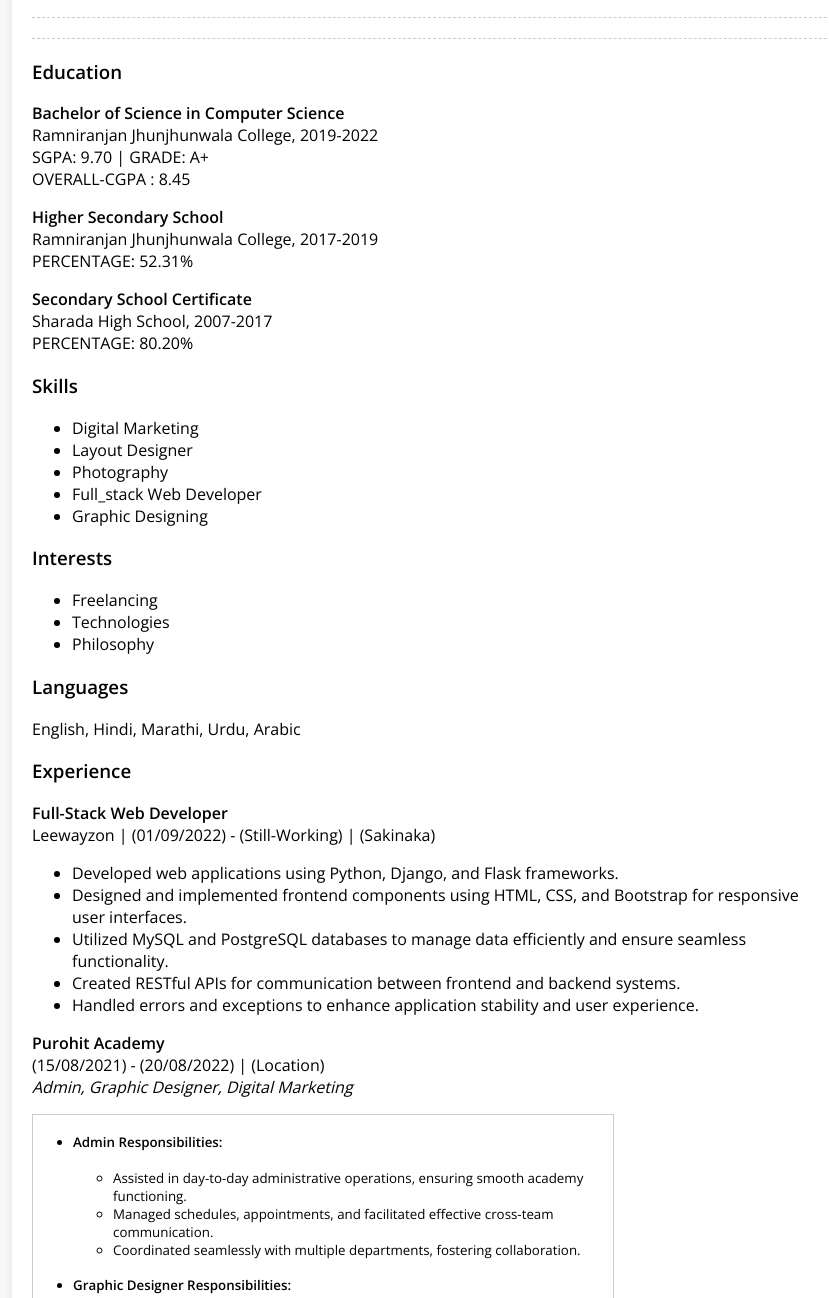
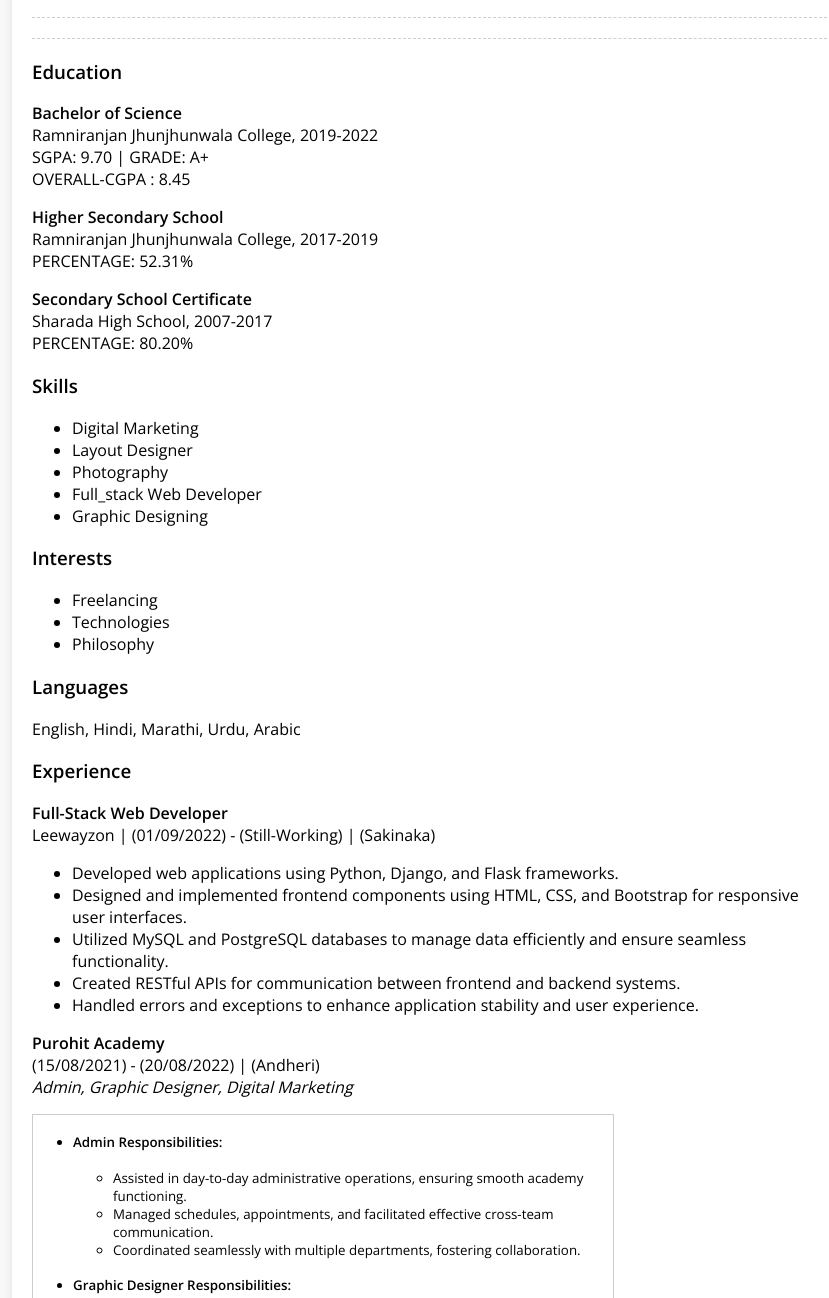
Before and after one commit to Armankhan2001/resume.github.io, a plain HTML site: page index.html in a window 1280 px wide. Shown: the part 680-1978 px from the top of the page, without its empty margins (208-1037 px from the left). Drawn offline with nearby package versions, Linux system fonts and the light colour scheme.

Commit message:
updated,location and graduation detail

```diff
--- a/index.html
+++ b/index.html
@@ -106,7 +106,7 @@
         <div style="width: 100%;border-top: 1px dashed #ccc;margin: 20px 0;" class="divider"></div>
         <div style="width: 100%;border-top: 1px dashed #ccc;margin: 20px 0;" class="divider"></div>
         <h3>Education</h3>
-        <p><strong>Bachelor of Science in Computer Science</strong><br>
+        <p><strong>Bachelor of Science</strong><br>
         Ramniranjan Jhunjhunwala College, 2019-2022<br>
         SGPA: 9.70 | GRADE: A+
         <BR>OVERALL-CGPA : 8.45</BR></p>
@@ -158,7 +158,7 @@
         <!-- Purohit Academy -->
         <div>
             <p><strong>Purohit Academy</strong><br>
-            (15/08/2021) - (20/08/2022) | (Location)<br>
+            (15/08/2021) - (20/08/2022) | (Andheri)<br>
             <em>Admin, Graphic Designer, Digital Marketing</em></p>
             <!-- ... Your previous code ... -->
         <div style="border: 1px solid #ccc; padding-right: 20px; margin-right: 35px; font-size: smaller; width: 70%;">
```
